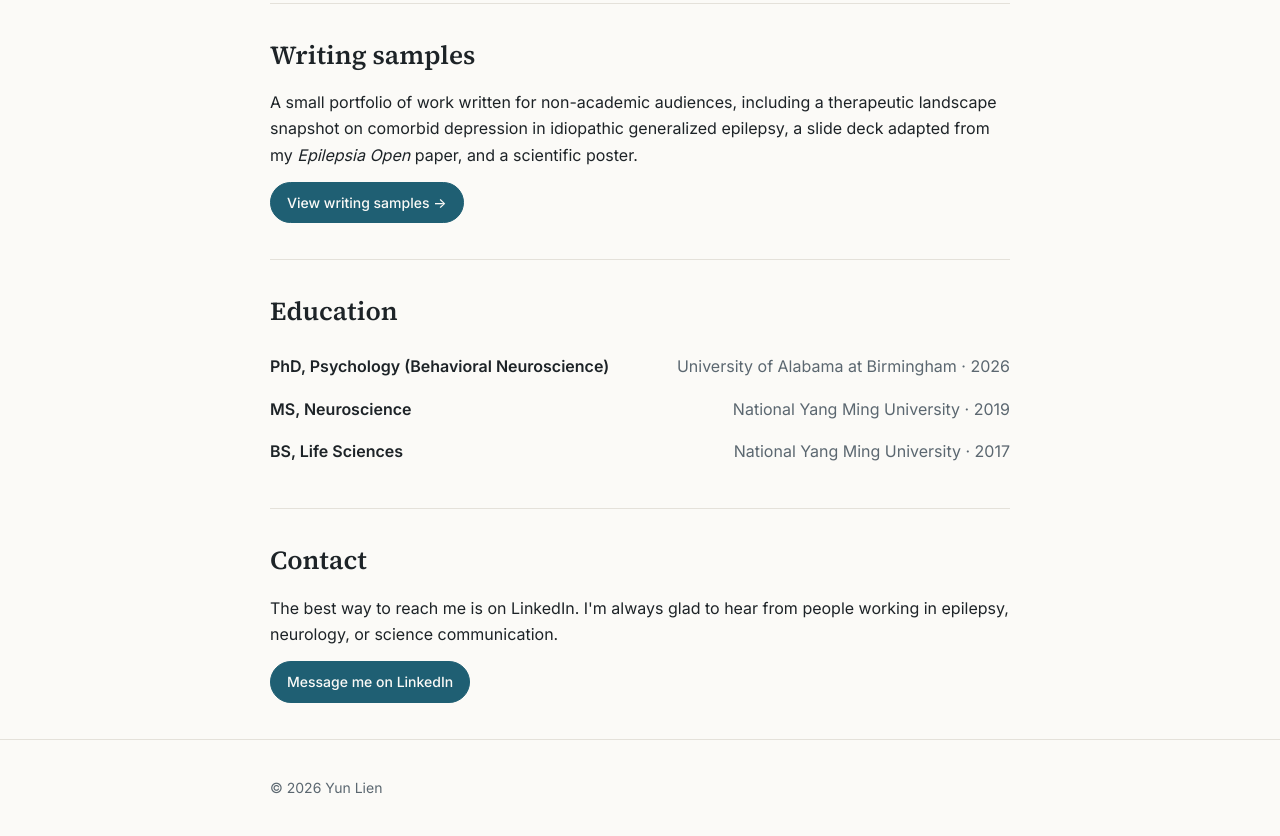
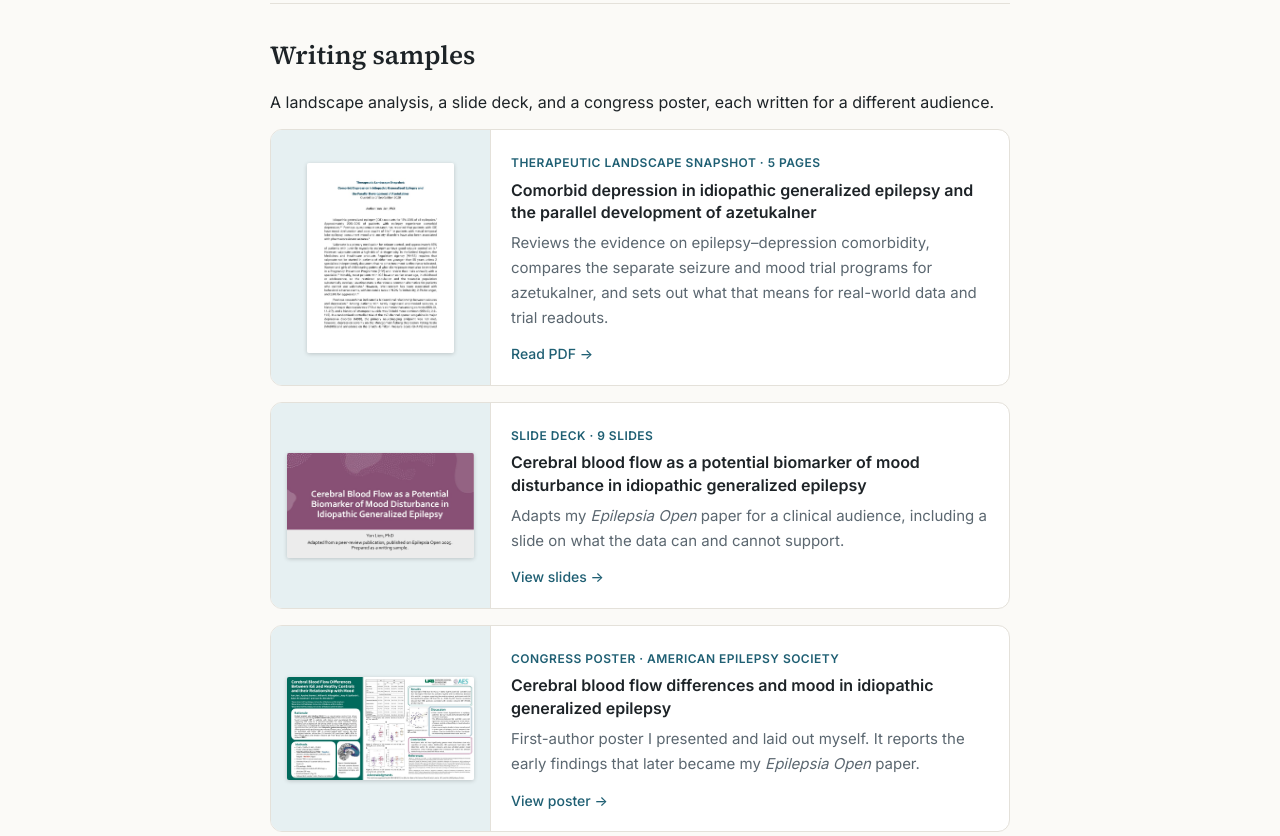
Before and after one commit to YunLien/YunLien.github.io, a plain HTML site: page index.html in a window 1280 px wide. Shown: the part 2058-2894 px from the top of the page. Drawn offline with Linux system fonts and the light colour scheme.

Commit message:
Host writing samples on the site instead of linking to Notion
Co-Authored-By: Claude Opus 5.5 <noreply@anthropic.com>

```diff
--- a/index.html
+++ b/index.html
@@ -98,6 +98,21 @@
     border-radius: 999px; background: var(--accent-soft); color: var(--accent); margin-left: 6px;
   }
 
+  .samples { display: grid; gap: 16px; margin-top: 8px; }
+  .sample {
+    display: grid; grid-template-columns: 220px 1fr; overflow: hidden;
+    background: var(--surface); border: 1px solid var(--line); border-radius: 12px;
+    color: var(--text); text-decoration: none; transition: border-color .15s, transform .15s;
+  }
+  .sample:hover { border-color: var(--accent); transform: translateY(-1px); }
+  .thumb { background: var(--accent-soft); border-right: 1px solid var(--line); display: grid; place-items: center; padding: 16px; }
+  .thumb img { max-width: 100%; max-height: 190px; display: block; box-shadow: 0 1px 4px rgba(0,0,0,.18); border-radius: 2px; }
+  .sample-body { padding: 18px 20px; }
+  .sample h3 { margin: 4px 0 8px; font-size: 16px; line-height: 1.4; }
+  .sample p { color: var(--muted); font-size: 15px; margin: 0 0 10px; }
+  .kind { font-size: 12px; font-weight: 600; letter-spacing: .04em; text-transform: uppercase; color: var(--accent); }
+  .open { font-size: 14px; font-weight: 500; color: var(--accent); }
+
   .edu div { display: flex; justify-content: space-between; gap: 16px; padding: 8px 0; }
   .edu span { color: var(--muted); white-space: nowrap; }
 
@@ -109,6 +124,9 @@
     .photo { width: 112px; height: 112px; flex-basis: 112px; font-size: 34px; }
     h1 { font-size: 32px; }
     .grid { grid-template-columns: 1fr; }
+    .sample { grid-template-columns: 1fr; }
+    .thumb { border-right: 0; border-bottom: 1px solid var(--line); }
+    .thumb img { max-height: 170px; }
     .edu div { flex-direction: column; gap: 0; }
     nav a.opt, nav .brand { display: none; }
     nav .wrap { justify-content: space-between; }
@@ -142,7 +160,7 @@
         <p class="tagline">Neuroscientist &amp; science communicator · Epilepsy and neurology</p>
         <div class="links">
           <a class="btn primary" href="https://www.linkedin.com/in/yun-lien-rebecca" target="_blank" rel="noopener">LinkedIn</a>
-          <a class="btn" href="https://bit.ly/YunLien_WritingSample" target="_blank" rel="noopener">Writing samples</a>
+          <a class="btn" href="#writing">Writing samples</a>
           <a class="btn" href="https://orcid.org/0000-0001-8135-1651" target="_blank" rel="noopener">ORCID</a>
         </div>
       </div>
@@ -212,8 +230,36 @@
 
   <section id="writing">
     <h2>Writing samples</h2>
-    <p>A small portfolio of work written for non-academic audiences, including a therapeutic landscape snapshot on comorbid depression in idiopathic generalized epilepsy, a slide deck adapted from my <em>Epilepsia Open</em> paper, and a scientific poster.</p>
-    <a class="btn primary" href="https://bit.ly/YunLien_WritingSample" target="_blank" rel="noopener">View writing samples →</a>
+    <p>A landscape analysis, a slide deck, and a congress poster, each written for a different audience.</p>
+    <div class="samples">
+      <a class="sample" href="samples/YunLien_TherapeuticLandscape_IGE_2026.pdf" target="_blank" rel="noopener">
+        <div class="thumb"><img src="samples/YunLien_TherapeuticLandscape_IGE_2026.jpg" alt="First page of the therapeutic landscape snapshot" loading="lazy"></div>
+        <div class="sample-body">
+          <span class="kind">Therapeutic landscape snapshot · 5 pages</span>
+          <h3>Comorbid depression in idiopathic generalized epilepsy and the parallel development of azetukalner</h3>
+          <p>Reviews the evidence on epilepsy–depression comorbidity, compares the separate seizure and mood trial programs for azetukalner, and sets out what that means for real-world data and trial readouts.</p>
+          <span class="open">Read PDF →</span>
+        </div>
+      </a>
+      <a class="sample" href="samples/YunLien_SlideDeck_CBF-Mood-IGE_2026.pdf" target="_blank" rel="noopener">
+        <div class="thumb"><img src="samples/YunLien_SlideDeck_CBF-Mood-IGE_2026.jpg" alt="Title slide of the cerebral blood flow slide deck" loading="lazy"></div>
+        <div class="sample-body">
+          <span class="kind">Slide deck · 9 slides</span>
+          <h3>Cerebral blood flow as a potential biomarker of mood disturbance in idiopathic generalized epilepsy</h3>
+          <p>Adapts my <em>Epilepsia Open</em> paper for a clinical audience, including a slide on what the data can and cannot support.</p>
+          <span class="open">View slides →</span>
+        </div>
+      </a>
+      <a class="sample" href="samples/YunLien_Poster_AES2023.pdf" target="_blank" rel="noopener">
+        <div class="thumb"><img src="samples/YunLien_Poster_AES2023.jpg" alt="Congress poster on cerebral blood flow and mood in idiopathic generalized epilepsy" loading="lazy"></div>
+        <div class="sample-body">
+          <span class="kind">Congress poster · American Epilepsy Society</span>
+          <h3>Cerebral blood flow differences and mood in idiopathic generalized epilepsy</h3>
+          <p>First-author poster I presented and laid out myself. It reports the early findings that later became my <em>Epilepsia Open</em> paper.</p>
+          <span class="open">View poster →</span>
+        </div>
+      </a>
+    </div>
   </section>
 
   <section id="education">
```
Also changed, not shown: samples/YunLien_Poster_AES2023.jpg (added), samples/YunLien_SlideDeck_CBF-Mood-IGE_2026.jpg (added), samples/YunLien_TherapeuticLandscape_IGE_2026.jpg (added), 3 other files.
